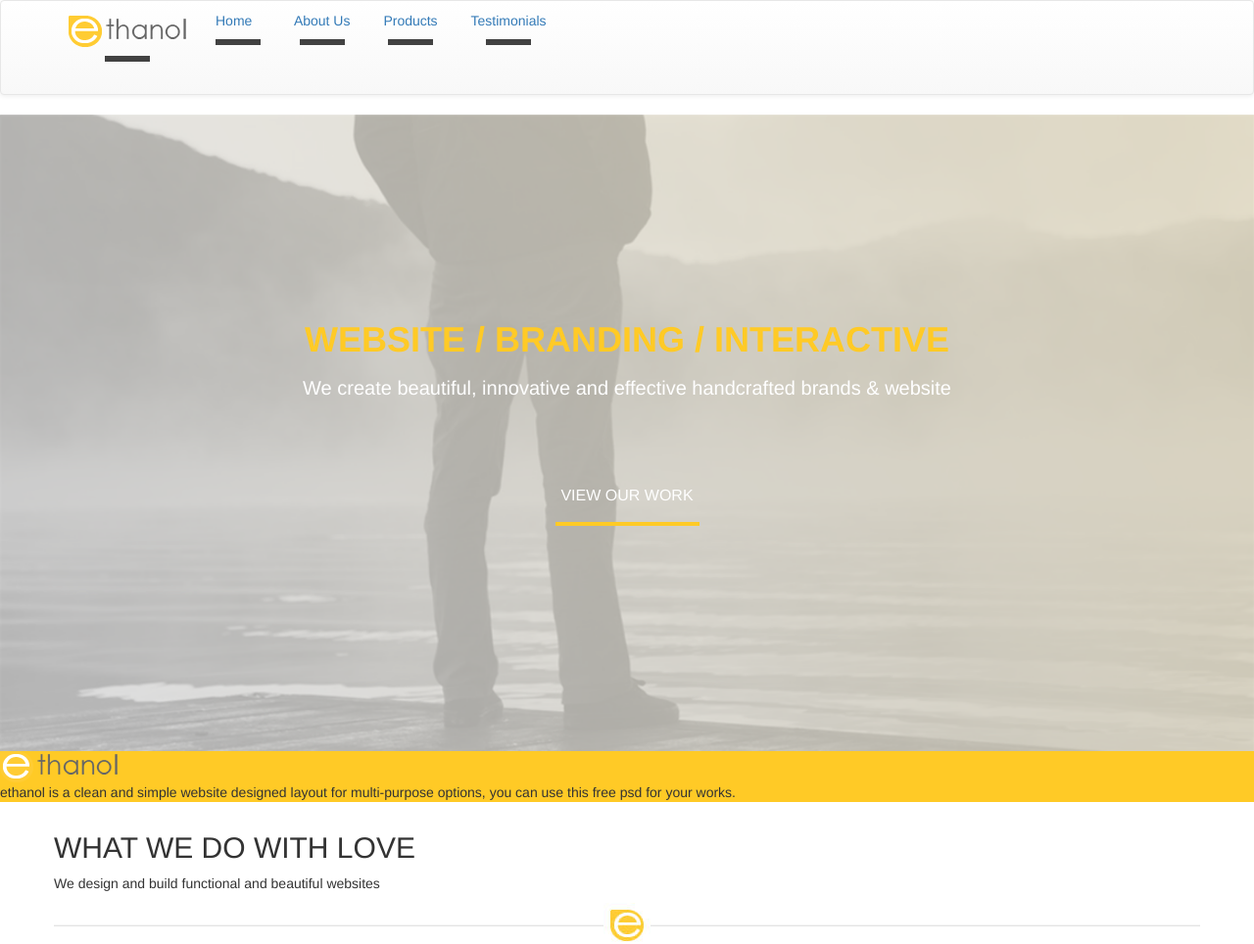
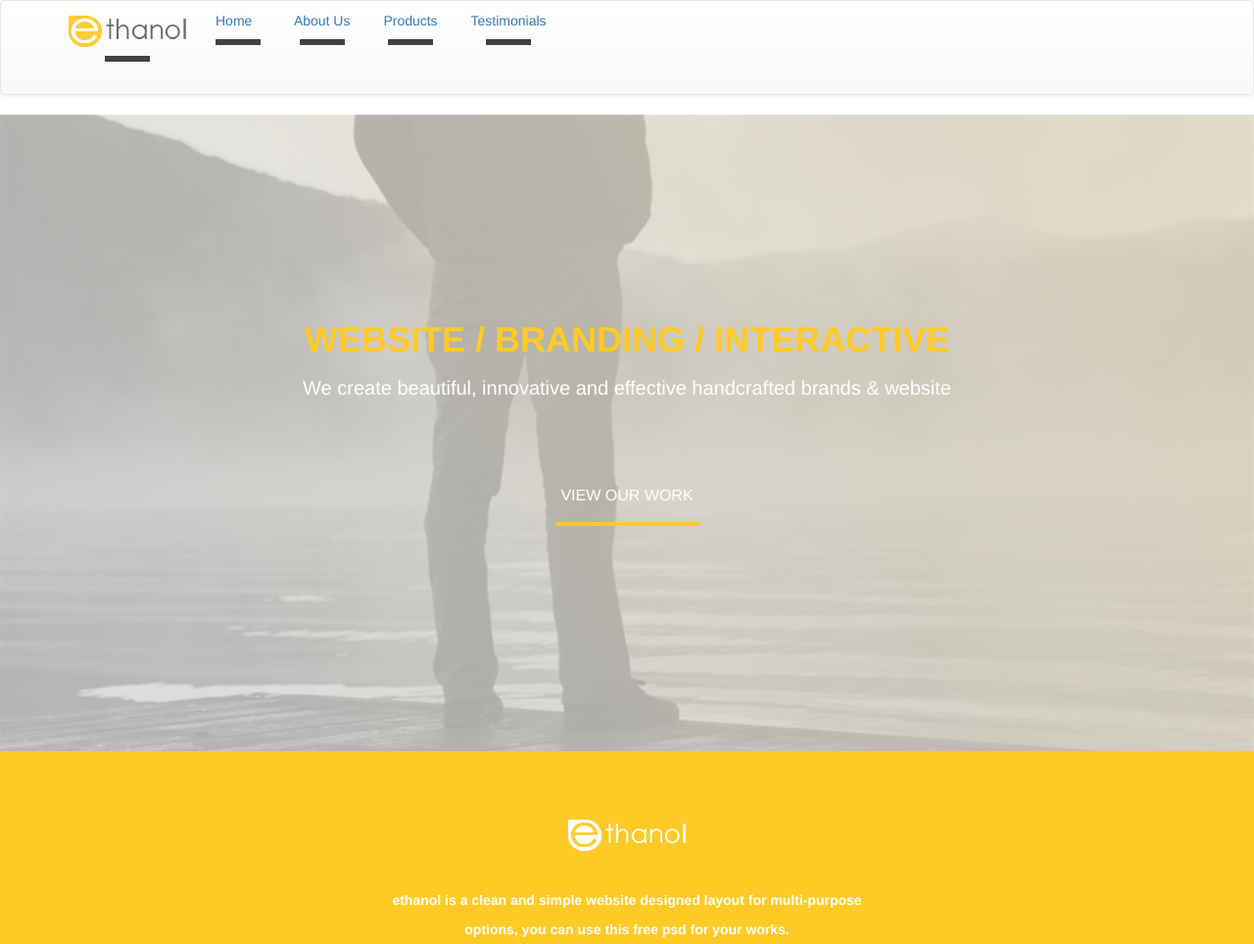
Before and after one commit to alexhrodz/ethano, a plain HTML site: page ethano/index.html in a window 1280 px wide. Shown: the top 964 px of the page at 98% size. Drawn offline with Linux system fonts and the light colour scheme.

Commit message:
style blok

```diff
--- a/ethano/css/main.css
+++ b/ethano/css/main.css
@@ -58,7 +58,6 @@
 	font-size: 1.6rem;
 }
 
-
 .head span:after {
 	content: '';
 	display: block;
@@ -75,9 +74,15 @@
 
 .blok {
 	background-color: #ffca26;
+	text-align: center;
+	color: white;
+	padding: 70px 0 100px;
+	font-weight: bold;
 }
 
-
+.blok img {
+	padding-bottom: 40px;
+}
 
 
 
--- a/ethano/index.html
+++ b/ethano/index.html
@@ -51,8 +51,9 @@
 	</header>
 
 	<section class="blok">
-		<img src="img/logo.png" alt="logo"/>
-		<p><span>ethanol</span> is a clean and simple website designed layout for multi-purpose options, you can use this free psd for your works.</p>
+		<img src="img/logo1.png" alt="logo"/>
+		<p>ethanol is a clean and simple website designed layout for multi-purpose</p>
+		<p>options, you can use this free psd for your works.</p>
 	</section>
 
 
```
Also changed, not shown: ethano/img/logo1.png (added).
